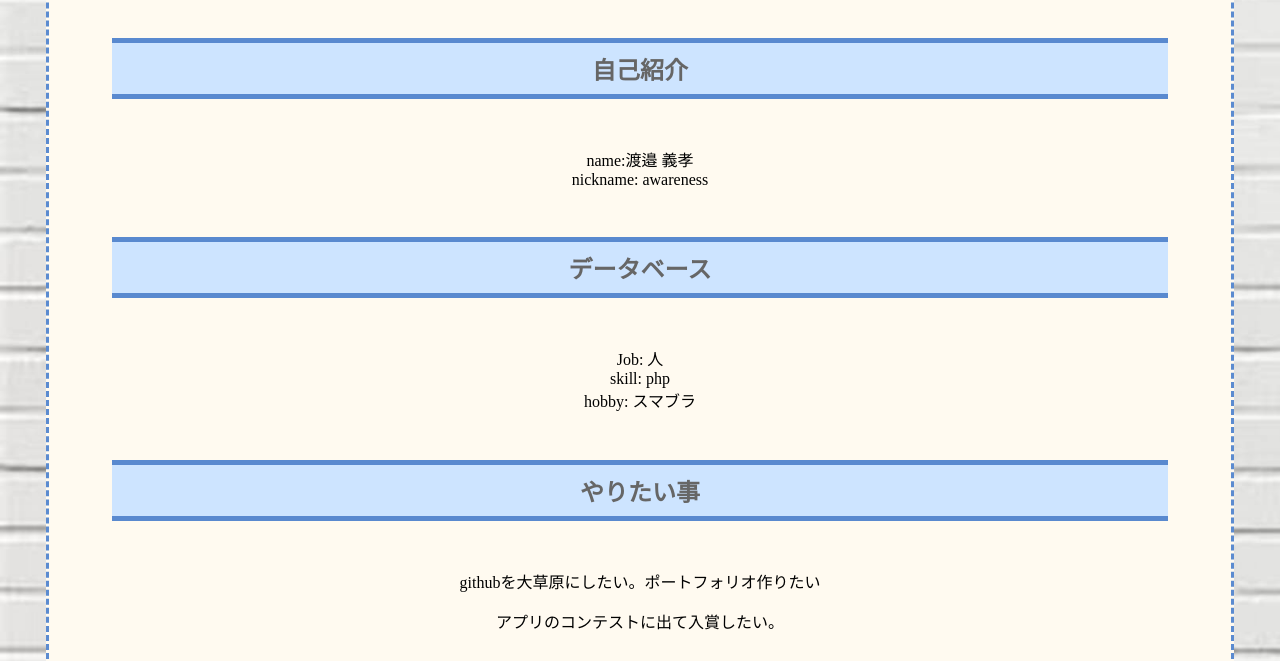
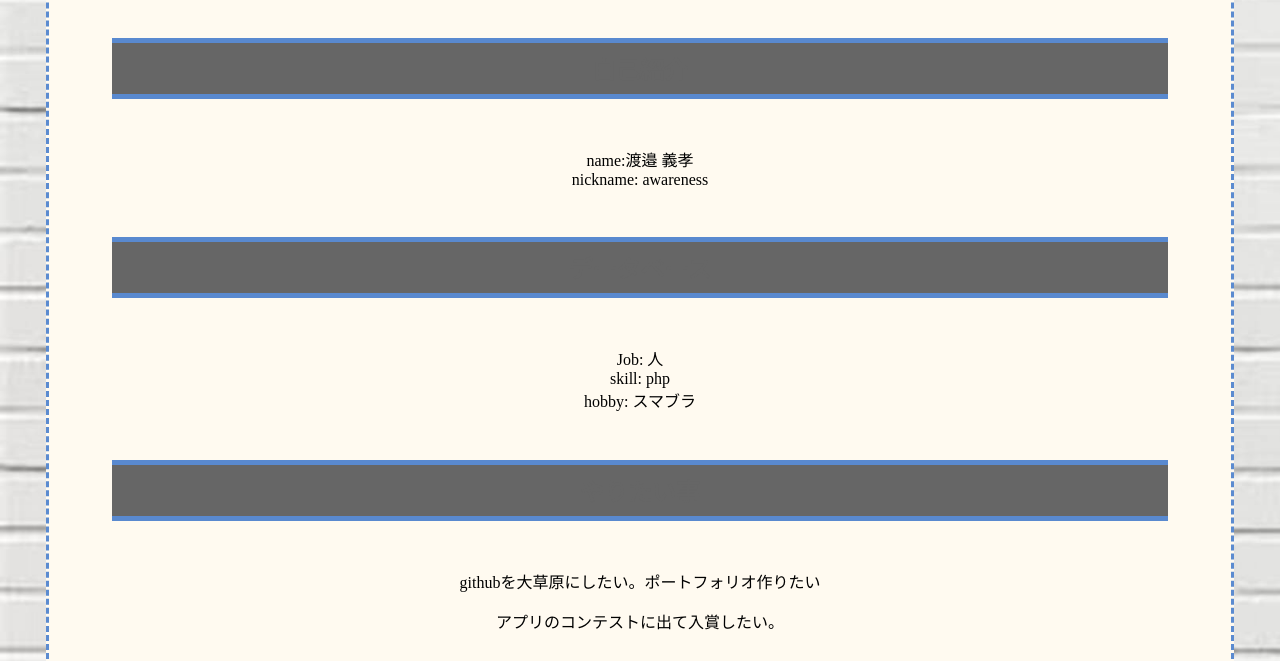
Before and after one commit to PawarenessC/Xxawareness.github.io, a plain HTML site: page index.html in a window 1280 px wide. Shown: the part 135-796 px from the top of the page. Drawn offline with Linux system fonts and the light colour scheme.

Commit message:
Update style.css

```diff
--- a/style.css
+++ b/style.css
@@ -17,7 +17,7 @@ h2{
     padding: 8px 19px;
     margin: 2em 0;
     color: #666666;
-    background: #cde4ff;
+    background: #666666;
     border-top: solid 5px #5989cf;
     border-bottom: solid 5px #5989cf;
 }
```
